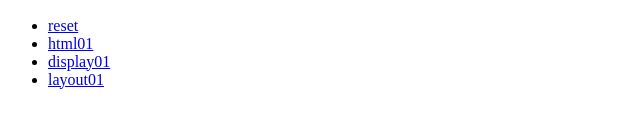
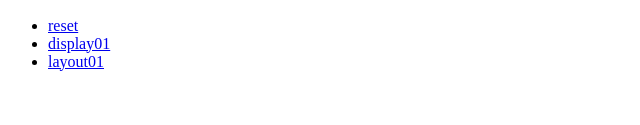
Before and after one commit to heayriwang/html_step01, a plain HTML site: page index.html in a window 1280 px wide. Shown: the part 276-401 px from the top of the page, without its empty margins (0-640 px from the left). Drawn offline with Linux system fonts and the light colour scheme.

Commit message:
22.11.21

```diff
--- a/index.html
+++ b/index.html
@@ -26,7 +26,6 @@
     <ul>
 
         <li><a href="reset.html" target="_blank">reset</a></li>
-        <li><a href="html01.html" target="_blank">html01</a></li>
         <li><a href="display01.html" target="_blank">display01</a></li>
         <li><a href="layout01.html" target="_blank">layout01</a></li>
     </ul>
```
